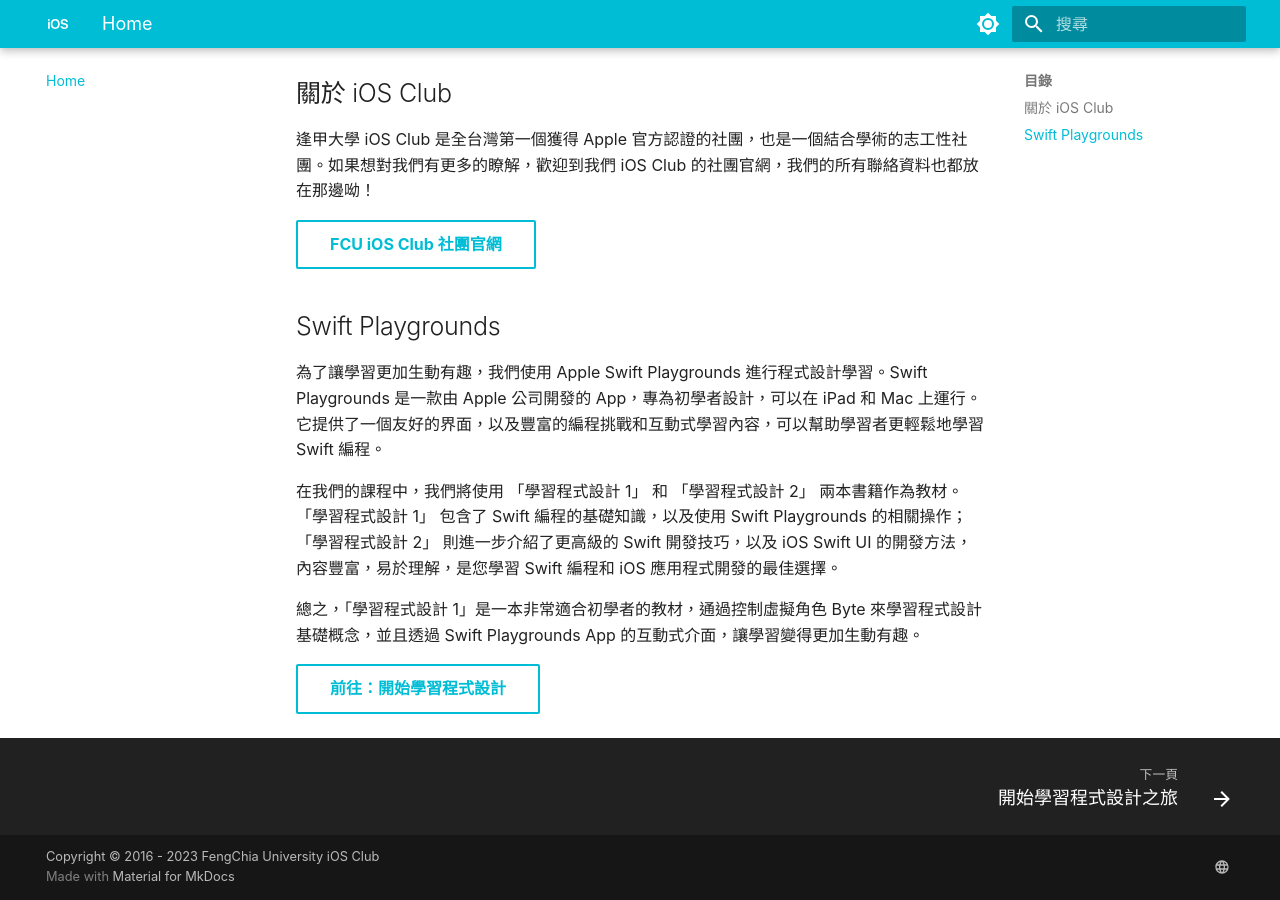
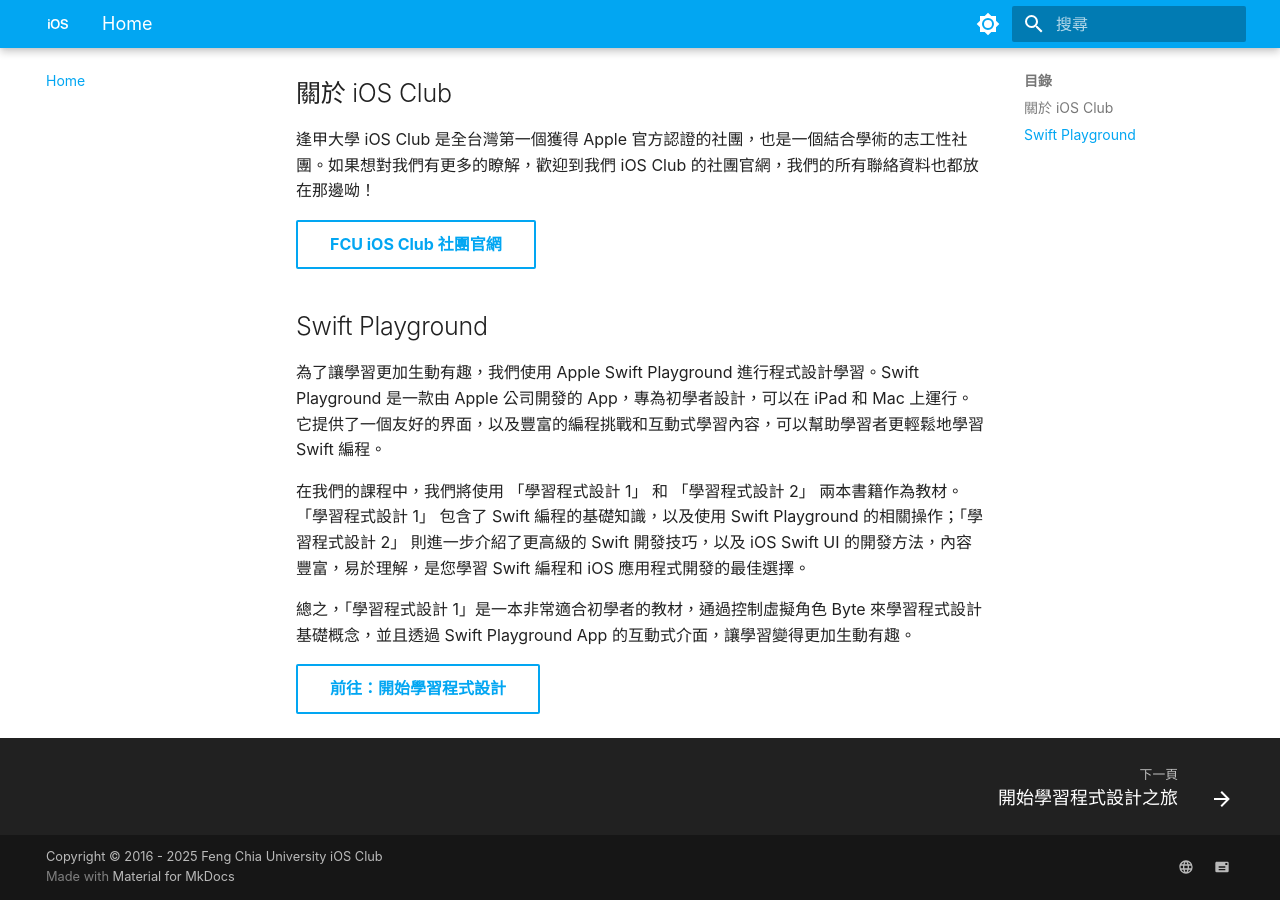
Before and after one commit to FCU-iOSClub/tutorial, an MkDocs documentation site: the page built from docs/index.md, in a window 1280 px wide and 900 px high, scrolled down 841 px. Built offline with MkDocs 1.6.1 and Material for MkDocs 9.7.7, drawn with Linux system fonts in a browser that asks for light colours.

Commit message:
Fix 兩年沒改的東西

```diff
--- a/docs/index.md
+++ b/docs/index.md
@@ -22,12 +22,12 @@
 
 [FCU iOS Club 社團官網](https://iosclub.tw){ .md-button }
 
-## Swift Playgrounds
+## Swift Playground
 
-為了讓學習更加生動有趣，我們使用 Apple Swift Playgrounds 進行程式設計學習。Swift Playgrounds 是一款由 Apple 公司開發的 App，專為初學者設計，可以在 iPad 和 Mac 上運行。它提供了一個友好的界面，以及豐富的編程挑戰和互動式學習內容，可以幫助學習者更輕鬆地學習 Swift 編程。
+為了讓學習更加生動有趣，我們使用 Apple Swift Playground 進行程式設計學習。Swift Playground 是一款由 Apple 公司開發的 App，專為初學者設計，可以在 iPad 和 Mac 上運行。它提供了一個友好的界面，以及豐富的編程挑戰和互動式學習內容，可以幫助學習者更輕鬆地學習 Swift 編程。
 
-在我們的課程中，我們將使用 「學習程式設計 1」 和 「學習程式設計 2」 兩本書籍作為教材。「學習程式設計 1」 包含了 Swift 編程的基礎知識，以及使用 Swift Playgrounds 的相關操作；「學習程式設計 2」 則進一步介紹了更高級的 Swift 開發技巧，以及 iOS Swift UI 的開發方法，內容豐富，易於理解，是您學習 Swift 編程和 iOS 應用程式開發的最佳選擇。
+在我們的課程中，我們將使用 「學習程式設計 1」 和 「學習程式設計 2」 兩本書籍作為教材。「學習程式設計 1」 包含了 Swift 編程的基礎知識，以及使用 Swift Playground 的相關操作；「學習程式設計 2」 則進一步介紹了更高級的 Swift 開發技巧，以及 iOS Swift UI 的開發方法，內容豐富，易於理解，是您學習 Swift 編程和 iOS 應用程式開發的最佳選擇。
 
-總之，「學習程式設計 1」是一本非常適合初學者的教材，通過控制虛擬角色 Byte 來學習程式設計基礎概念，並且透過 Swift Playgrounds App 的互動式介面，讓學習變得更加生動有趣。
+總之，「學習程式設計 1」是一本非常適合初學者的教材，通過控制虛擬角色 Byte 來學習程式設計基礎概念，並且透過 Swift Playground App 的互動式介面，讓學習變得更加生動有趣。
 
-[前往：開始學習程式設計](swift-learning-1){ .md-button }
+[前往：開始學習程式設計](swift-learning-1/index.md){ .md-button }
--- a/mkdocs.yml
+++ b/mkdocs.yml
@@ -144,7 +144,7 @@
   palette:
 
    - scheme: default
-     primary: cyan
+     primary: light blue
      toggle:
        icon: material/brightness-7
        name: Switch to dark mode
@@ -156,7 +156,7 @@
   icon:
     logo: material/apple-ios
 
-copyright: Copyright &copy; 2016 - 2023 FengChia University iOS Club
+copyright: Copyright &copy; 2016 - 2025 Feng Chia University iOS Club
 
 markdown_extensions:
   - pymdownx.highlight:
@@ -181,3 +181,5 @@
   social:
     - icon: material/web
       link: https://iosclub.tw
+    - icon: material/mail
+      link: mailto:iosclub@mail.iosclub.tw
```
